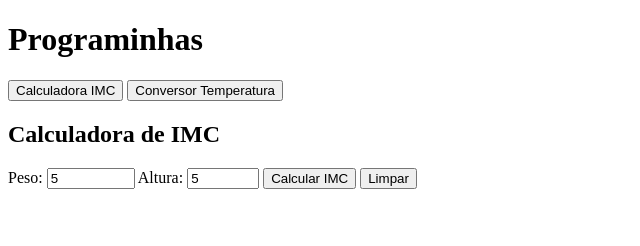
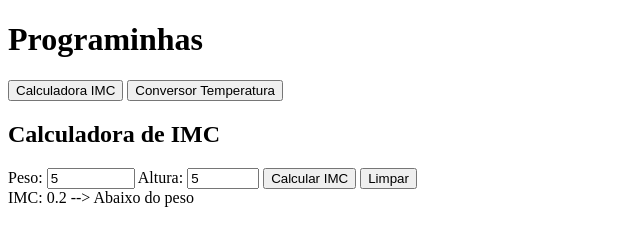
Before and after one commit to JoaoRoccella/logica-programacao-js-t8, a plain HTML site: page index.html in a window 1280 px wide. Both pictures are taken after typing "5", "5" into the empty fields and a click on the button "Calcular IMC". Shown: the whole page, without its empty margins (0-640 px from the left). Drawn offline with Linux system fonts and the light colour scheme.

Commit message:
Exibição do resultado no HTML

```diff
--- a/index.html
+++ b/index.html
@@ -13,6 +13,8 @@
 
     <h2>Calculadora de IMC</h2>
 
+    <form action="" id="formIMC">
+
         <label for="peso">Peso:</label>
         <input type="number" id="peso" step="0.5" min="0" max="1000">
 
@@ -22,6 +24,11 @@
         <button type="button" id="btCalcIMC">Calcular IMC</button>
         <button type="reset">Limpar</button>
 
+    </form>
+
+    <div id="resultadoIMC"></div>
+
+
     <script src="desafio2.js"></script>
     <script src="desafio3.js"></script>
     <script>
@@ -30,6 +37,8 @@
             const altura = document.querySelector('#altura').value;
             const imc = calculaIMC(peso, altura);
             console.log(imc);
+            // (parte de dentro do HTML) -> innerHTML
+            document.querySelector('#resultadoIMC').innerHTML = imc;
         });
     </script>
 </body>
```
Lines whose indentation alone changed are shown as unchanged.
